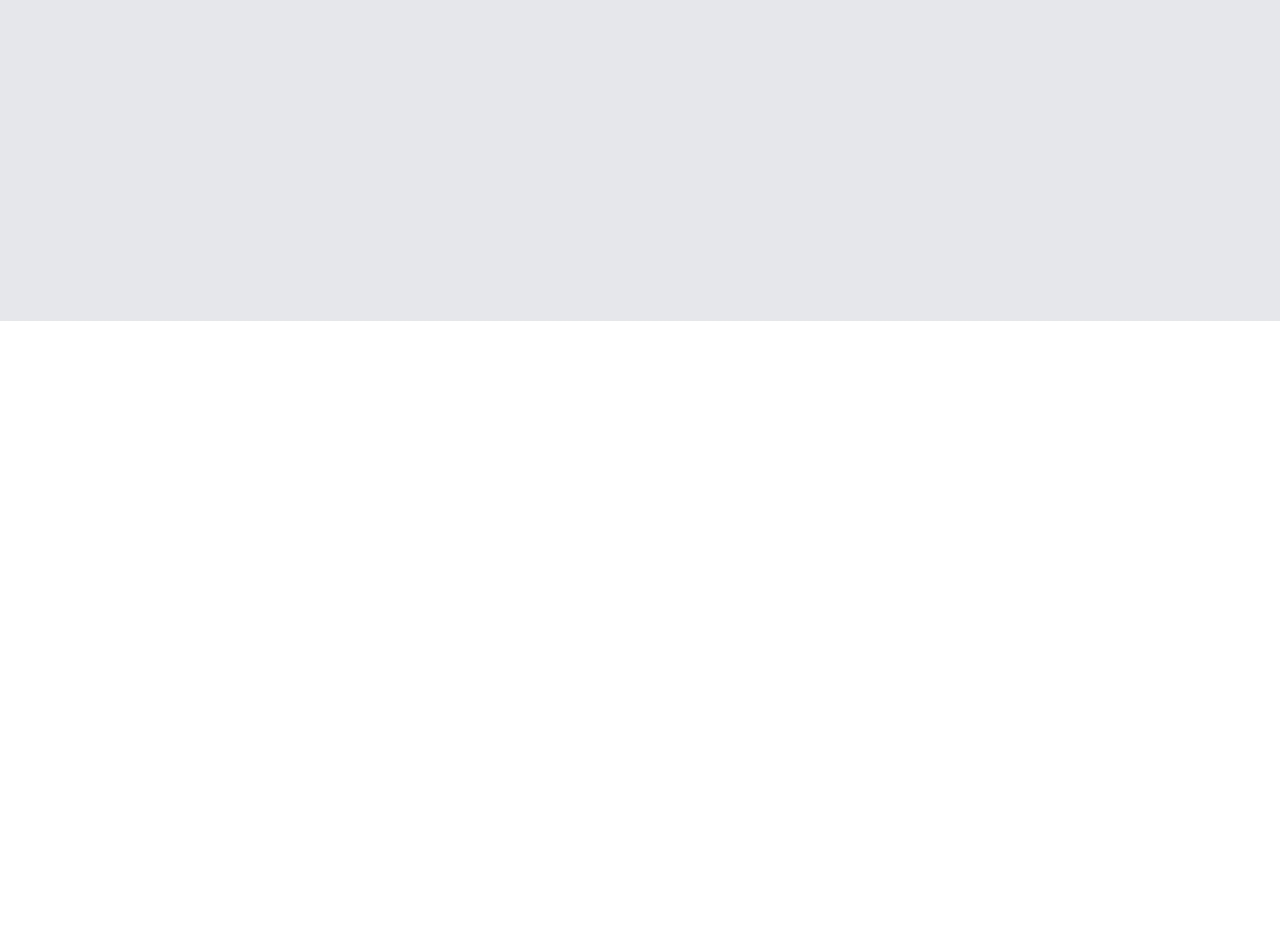
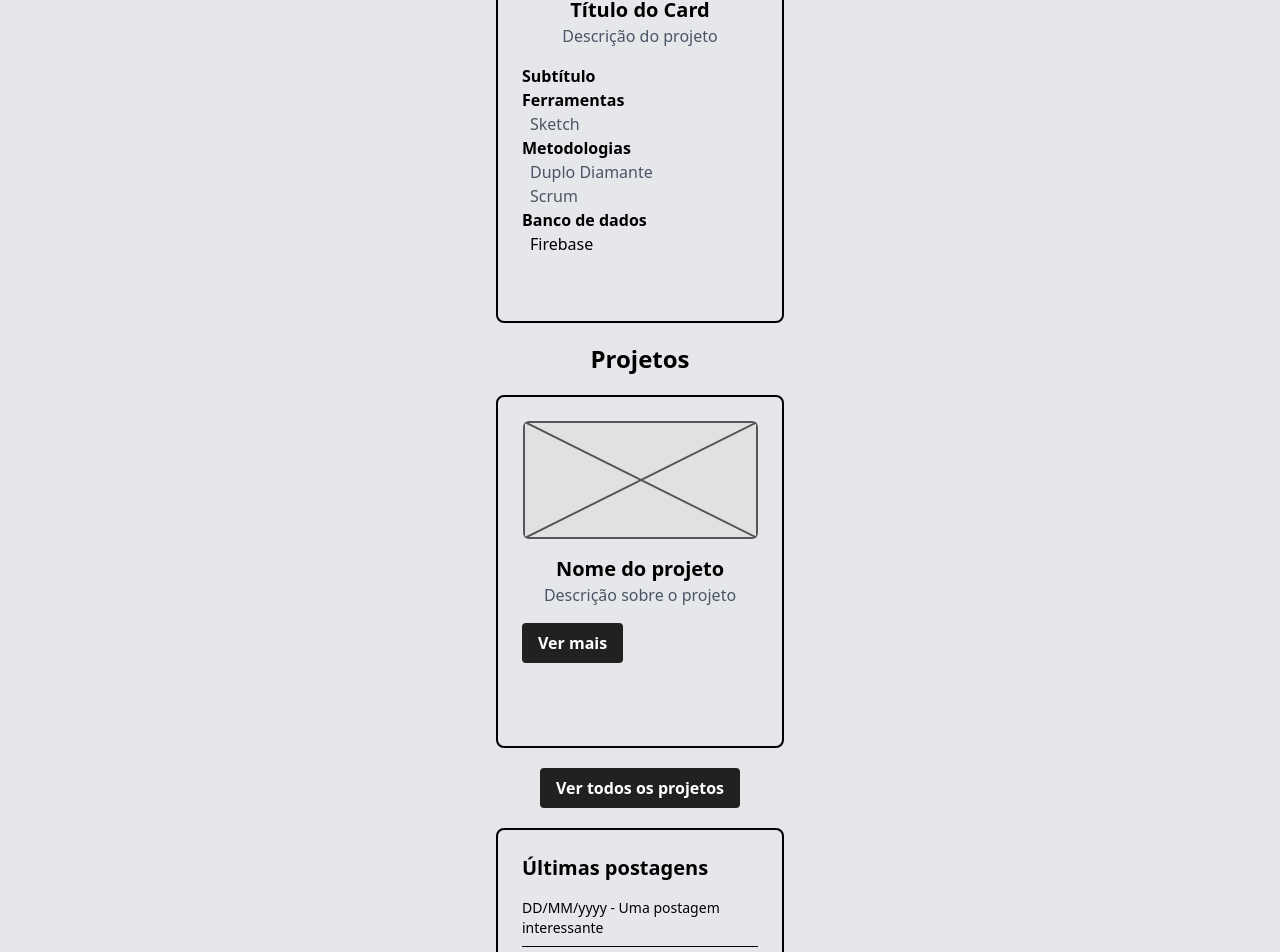
Before and after one commit to DanielCamucatto/hand-talk-plugin, a React (Vite) app in the folder packages/page/: page / in a window 1280 px wide. Shown: the part 479-1431 px from the top of the page. Before the commit the page ends 800 px from the top, so only its background shows below. Built offline with nearby package versions, Linux system fonts and the light colour scheme.

Commit message:
feat(add cards and variables)

```diff
--- a/packages/page/src/App.tsx
+++ b/packages/page/src/App.tsx
@@ -1,15 +1,56 @@
-import { useTheme } from './contexts/ThemeContext';
-import { Navbar } from './components/Navbar/Navbar';
-import Avatar from './components/Avatar/Avatar';
-
+import { useTheme } from "./contexts/ThemeContext";
+import { Navbar } from "./components/Navbar/Navbar";
+import Avatar from "./components/Avatar/Avatar";
+import Card from "./components/Card/Card";
+import Button from "./components/Button/Button";
 
 export const App = () => {
   const { isDarkMode } = useTheme();
 
   return (
-    <div className={`min-h-screen flex flex-col items-center pt-20 ${isDarkMode ? 'bg-gray-900' : 'bg-gray-200'}`}>
+    <div
+      className={`min-h-screen flex flex-col items-center pt-20 ${
+        isDarkMode ? "bg-gray-900" : "bg-gray-200"
+      }`}
+    >
       <Navbar />
       <Avatar name="John Doe" />
+      <Card
+        title="Título do Card"
+        description="Descrição do projeto"
+        subTitle="Subtítulo"
+        tools={["Sketch"]}
+        methodologies={["Duplo Diamante", "Scrum"]}
+        database={["Firebase"]}
+      />
+      <h2
+        className={`text-center text-2xl font-bold ${
+          isDarkMode ? "text-white" : "text-[--dark-color]"
+        }`}
+      >
+        Projetos
+      </h2>
+      <Card
+        title="Nome do projeto"
+        description="Descrição sobre o projeto"
+        variant="project"
+      />
+
+      <div>
+        <Button name="Ver todos os projetos" />
+      </div>
+
+      <Card
+        title="Últimas postagens"
+        variant="post"
+        posts={[
+          { date: "DD/MM/yyyy", title: "Uma postagem interessante" },
+          { date: "DD/MM/yyyy", title: "Outra postagem super interessante" },
+          { date: "DD/MM/yyyy", title: "Uma postagem interessante" },
+          { date: "DD/MM/yyyy", title: "Outra postagem super interessante" },
+          { date: "DD/MM/yyyy", title: "Outra postagem super interessante" },
+        ]}
+      />
     </div>
   );
-}
+};
--- a/packages/page/src/components/Button/Button.tsx
+++ b/packages/page/src/components/Button/Button.tsx
@@ -1,4 +1,5 @@
 import { useTheme } from '../../contexts/ThemeContext';
+
 interface ButtonProps {
     name: string;
     bgColor?: string;
--- /dev/null
+++ b/packages/page/src/components/Card/Card.tsx
@@ -0,0 +1,101 @@
+import { useTheme } from "../../contexts/ThemeContext";
+import ProjetcIcon from "../../assets/icons/projetos.svg";
+import Button from "../Button/Button";
+
+interface CardProps {
+  title: string;
+  description?: string;
+  subTitle?: string;
+  tools?: string[];
+  methodologies?: string[];
+  database?: string[];
+  posts?: { date: string; title: string }[];
+  variant?: "default" | "project" | "post";
+}
+
+const Card = ({
+  title,
+  description,
+  subTitle,
+  tools = [],
+  methodologies = [],
+  database = [],
+  posts = [],
+  variant = "default",
+}: CardProps) => {
+  const { isDarkMode } = useTheme();
+
+  return (
+    <div
+      className={`p-6 w-[288px] h-[353px] mx-5 my-5 border-2 rounded-lg transition-colors ${
+        isDarkMode ? "bg-gray-900 text-white" : "bg-gray-200 border-black text-black"
+      }`}
+    >
+      {variant === "post" ? (
+        <div className="flex flex-col">
+          <h2 className="text-xl font-bold">{title}</h2>
+          <ul className="mt-4 space-y-2">
+            {posts.map((post, index) => (
+              <li key={index} className="text-sm border-b pb-2">
+                {post.date} - {post.title}
+              </li>
+            ))}
+          </ul>
+          <div className="mt-4 w-full flex justify-center">
+          <Button name="Ver todas as postagens" />
+
+          </div>
+        </div>
+      ) : variant === "project" ? (
+        <div className="flex flex-col items-center">
+          <div className="h-full sd:h-full bg-gray-300 rounded-md">
+            <img
+              src={ProjetcIcon}
+              alt="Ícone do projeto"
+              className="w-full h-full object-cover rounded-md"
+            />
+          </div>
+          <h2 className="text-xl font-bold text-center mt-4">{title}</h2>
+          <p className="text-center text-gray-600 dark:text-gray-400">{description}</p>
+          <div className="self-start mt-4">
+            <Button name="Ver mais" />
+          </div>
+        </div>
+      ) : (
+        <>
+          <h2 className="text-xl font-bold text-center">{title}</h2>
+          <p className="text-center text-gray-600 dark:text-gray-400">{description}</p>
+          <div className="mt-4">
+            <h4 className="font-bold">{subTitle}</h4>
+            {tools.length > 0 && (
+              <div>
+                <h3 className="font-semibold">Ferramentas</h3>
+                {tools.map((tool, index) => (
+                  <p key={index} className="ml-2 text-gray-600 dark:text-gray-400">{tool}</p>
+                ))}
+              </div>
+            )}
+            {methodologies.length > 0 && (
+              <div>
+                <h3 className="font-semibold">Metodologias</h3>
+                {methodologies.map((methodology, index) => (
+                  <p key={index} className="ml-2 text-gray-600 dark:text-gray-400">{methodology}</p>
+                ))}
+              </div>
+            )}
+            {database.length > 0 && (
+              <div>
+                <h3 className="font-semibold">Banco de dados</h3>
+                {database.map((db, index) => (
+                  <p key={index} className="ml-2 dark:text-gray-400">{db}</p>
+                ))}
+              </div>
+            )}
+          </div>
+        </>
+      )}
+    </div>
+  );
+};
+
+export default Card;
```
Also changed, not shown: packages/page/src/assets/icons/projetos.svg (added).
